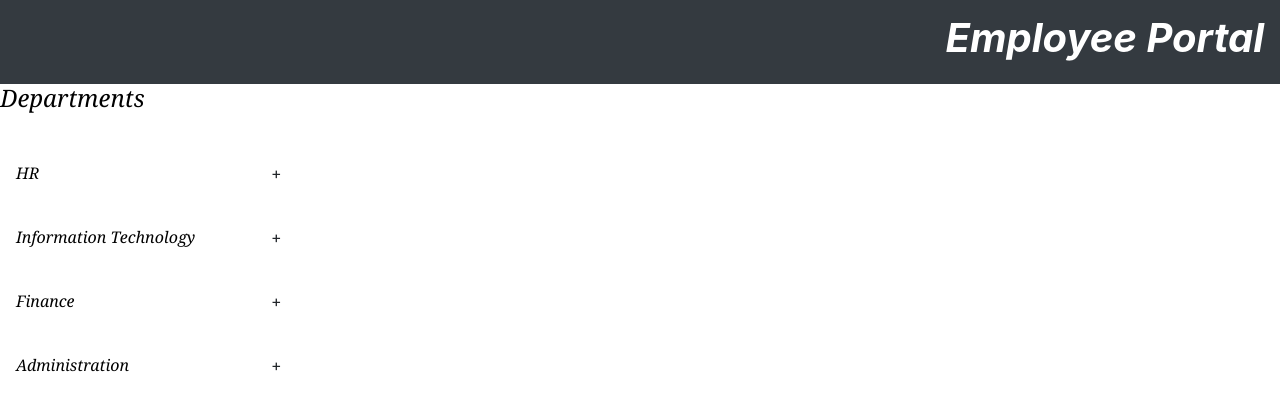
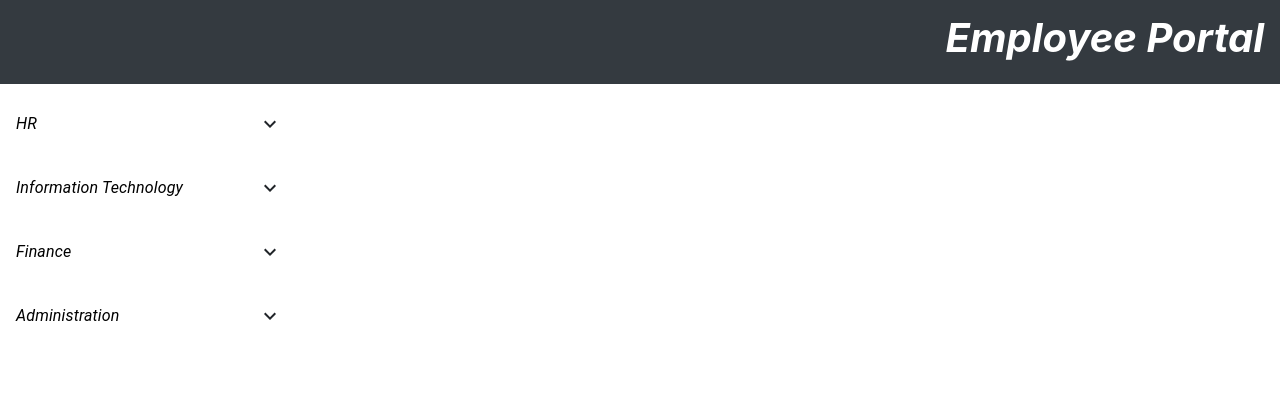
Before and after one commit to Priya-ANZ/EmployeePortal, a React (Create React App) app: page /dashboard in a window 1280 px wide. Shown: the top 410 px of the page. Built offline with nearby package versions, Linux system fonts and the light colour scheme.

Commit message:
Style changes

```diff
--- a/package.json
+++ b/package.json
@@ -11,7 +11,7 @@
     "bootstrap": "^4.1.1",
     "react": "^17.0.2",
     "react-dom": "^17.0.2",
-    "react-router-dom": "^4.3.1",
+    "react-router-dom": "^5.3.0",
     "react-scripts": "4.0.3",
     "web-vitals": "^1.1.2"
   },
@@ -21,7 +21,7 @@
     "test": "react-scripts test",
     "eject": "react-scripts eject",
     "predeploy": "npm run build",
-    "deploy":"gh-pages -d build"
+    "deploy": "gh-pages -d build"
   },
   "eslintConfig": {
     "extends": [
--- a/src/components/employee.jsx
+++ b/src/components/employee.jsx
@@ -4,6 +4,13 @@ import {Link} from "react-router-dom";
 class Employee extends Component {
 
     render() {
+        if(this.props.location.state == undefined)
+         return (<>
+                <h4 className = "my-5"> Please select an employee from the dashboard</h4><br/>
+                <Link to = "/" className="btn btn-primary">
+                        Back to Dashboard
+                </Link>
+        </>)
         const {id,name, designation, email, phone , url} = this.props.location.state
         return (
             <div className="container my-5">
--- a/src/components/sidebar.jsx
+++ b/src/components/sidebar.jsx
@@ -1,16 +1,35 @@
 import React, {useState, useEffect } from 'react';
-import { Link } from 'react-router-dom';
+import { useHistory } from "react-router-dom";
 
+import { makeStyles } from '@material-ui/core/styles';
+import List from '@material-ui/core/List';
+import ListItem from '@material-ui/core/ListItem';
+import ListItemText from '@material-ui/core/ListItemText';
+import Collapse from '@material-ui/core/Collapse';
+import ExpandLess from '@material-ui/icons/ExpandLess';
+import ExpandMore from '@material-ui/icons/ExpandMore';
+
+const useStyles = makeStyles((theme) => ({
+  root: {
+    width: '100%',
+    maxWidth: 360,
+    backgroundColor: theme.palette.background.paper,
+  },
+  nested: {
+    paddingLeft: theme.spacing(4),
+  },
+}));
 
 const SideBar = props => {
+   const classes = useStyles();
     const { items, onParentChange} = props;
     const [departments, setDepartments] = useState([]);
+    let history = useHistory();
 
 
     useEffect(()=>{
       items.forEach(item => {
           const newItem = {...item, active: false};
-          console.log("newItem", newItem)
           setDepartments(prevDepartments => [...prevDepartments,{...newItem }]);
           })
     },[items])
@@ -24,38 +43,36 @@ const SideBar = props => {
       onParentChange(item);
   }
 
+  const handleEmployeeChange = (item) =>{
+    history.push({
+      pathname: '/employee',
+      state: item
+    })
+  }
+
     return(
-        <div className="accordion">
-          <h4 className= "font-text">Departments</h4><br/>
-        <div className="accordion-item">
-         {departments.map(item => (
-             <div key = {item.departmentID}>
-            <div
-            className="accordion-title"
-            onClick={() => handleChange(item)}
-        >
-            <div><label  className="font-text">{item.departmentName}</label></div>
-            <div>{item.active ? '-' : '+'}</div>
-        </div>
 
+          <List component="nav"  className={classes.root}>
+                 {departments.map(item => (
+                         <List key={`lst${item.departmentID}`}>
+                         <ListItem key ={item.departmentID} button onClick ={() => handleChange(item)}>
+                             <ListItemText className="font-text" primary ={item.departmentName}></ListItemText>
+                             {item.active ? <ExpandLess /> : <ExpandMore/>}
+                         </ListItem>
+                         <Collapse key={item.departmentName} in={item.active} timeout="auto" unmountOnExit>
+                     <List component="div" disablePadding>
+                            {item.employees.map(employee => (
+                             <ListItem button key={employee.id} className={classes.nested} onClick ={() => handleEmployeeChange(employee)}>
+                                 <ListItemText className = "font-text" primary={employee.name} />
+                         </ListItem>
+                            ))}
+                        </List>
+                      </Collapse>
+                      </List>
+                 ))}
+           </List>
 
-         {item.active && item.employees.map(child => (
-            <div key = {child.id} className="accordion-content">
-                <li >
-                  <Link
-                      to ={{
-                            pathname: '/employee',
-                            state:  child
-                          }}
-              >{child.name}</Link>
-                  </li>
-            </div>
-         )) }
-         </div>
-         ))}
-
-  </div>
-</div>)
+)
 }
 
 export default SideBar;
```
Also changed, not shown: 1 other file (tests, documents, lock files or other folders).
